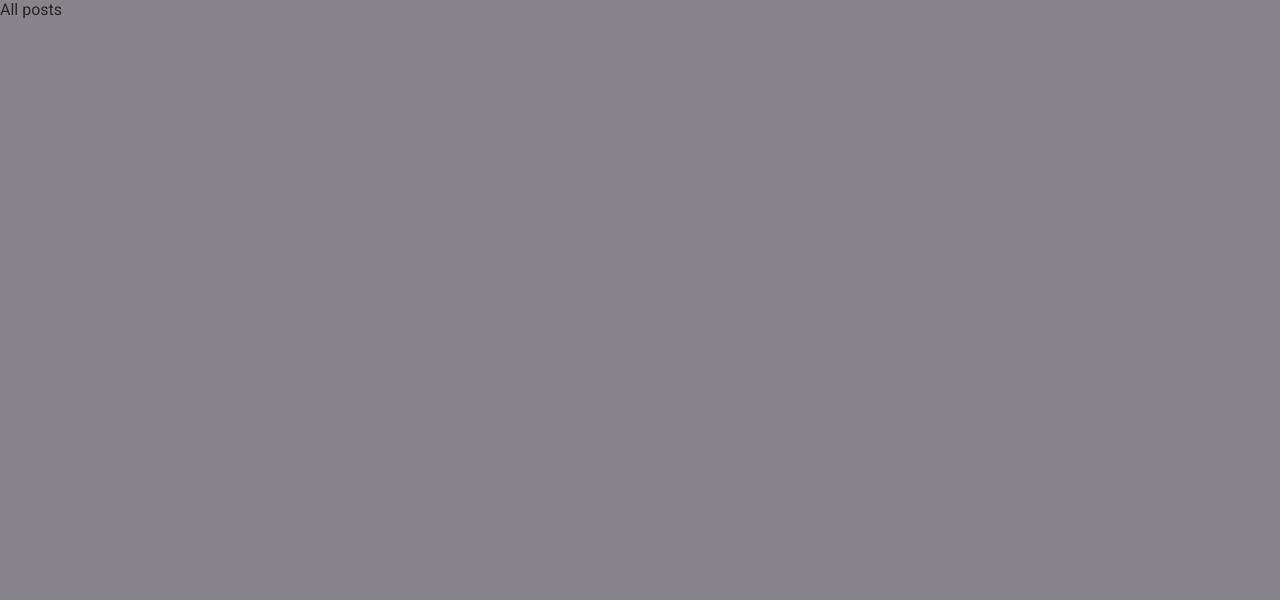
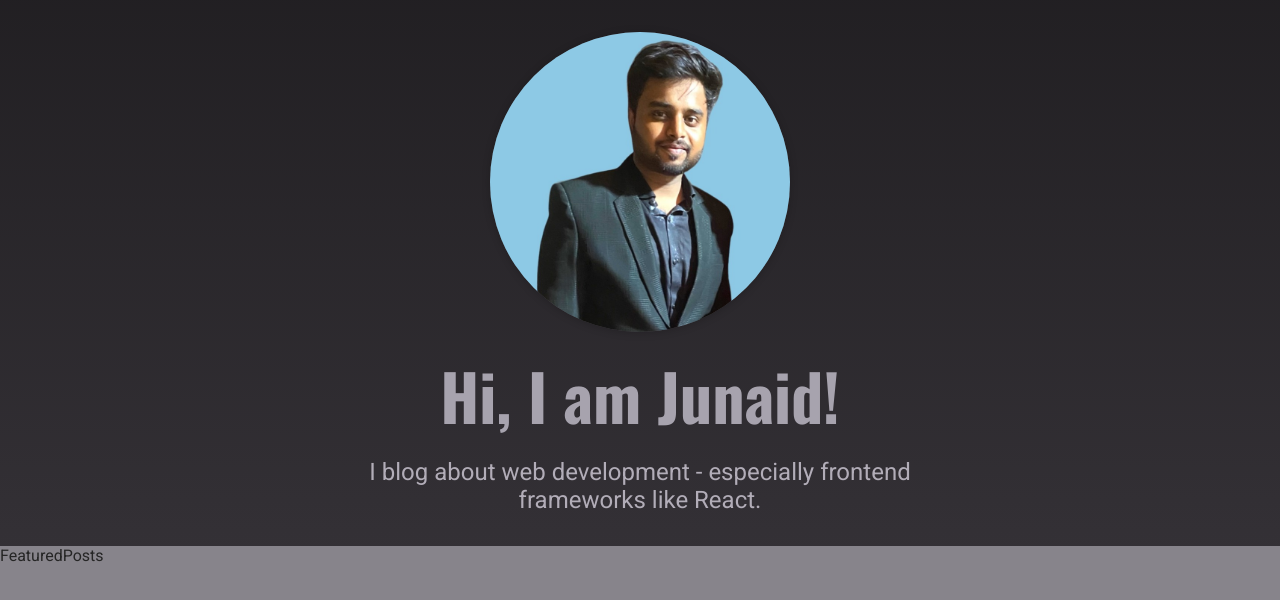
Before and after one commit to iamsjunaid/next_blogs, a Next.js app: page /posts in a window 1280 px wide. Shown: the top 600 px of the page. Built offline with nearby package versions, Linux system fonts and the light colour scheme.

Commit message:
Add Hero section

```diff
--- /dev/null
+++ b/components/home-page/featured-posts.js
@@ -0,0 +1,5 @@
+function FeaturedPosts() {
+  return <div>FeaturedPosts</div>;
+}
+
+export default FeaturedPosts;
--- /dev/null
+++ b/components/home-page/hero.js
@@ -0,0 +1,25 @@
+import Image from "next/image";
+
+import classes from "./hero.module.css";
+
+function Hero() {
+  return (
+    <section className={classes.hero}>
+      <div className={classes.image}>
+        <Image
+          src="/images/site/junaid.jpg"
+          alt="An image showing Junaid"
+          width={300}
+          height={300}
+        />
+      </div>
+      <h1>Hi, I am Junaid!</h1>
+      <p>
+        I blog about web development - especially frontend frameworks like
+        React.
+      </p>
+    </section>
+  );
+}
+
+export default Hero;
--- /dev/null
+++ b/components/home-page/hero.module.css
@@ -0,0 +1,40 @@
+.hero {
+  text-align: center;
+  background-image: linear-gradient(
+    to bottom,
+    var(--color-grey-900),
+    var(--color-grey-800)
+  );
+  padding: var(--size-8) 0;
+}
+
+.image {
+  width: 300px;
+  height: 300px;
+  box-shadow: 0 1px 8px rgba(0, 0, 0, 0.2);
+  border-radius: 50%;
+  overflow: hidden;
+  background-color: var(--color-grey-700);
+  margin: auto;
+}
+
+.image img {
+  object-fit: cover;
+  object-position: top;
+  width: 100%;
+  height: 100%;
+}
+
+.hero h1 {
+  font-size: var(--size-16);
+  margin: var(--size-4) 0;
+  color: var(--color-grey-300);
+}
+
+.hero p {
+  font-size: var(--size-6);
+  color: var(--color-grey-200);
+  width: 90%;
+  max-width: 40rem;
+  margin: auto;
+}
--- a/pages/posts/index.js
+++ b/pages/posts/index.js
@@ -1,5 +1,14 @@
+import { Fragment } from "react";
+import Hero from "../../components/home-page/hero";
+import FeaturedPosts from "../../components/home-page/featured-posts";
+
 function AllPostsPage() {
-  return <div>All posts</div>;
+  return (
+    <Fragment>
+      <Hero />
+      <FeaturedPosts />
+    </Fragment>
+  );
 }
 
 export default AllPostsPage;
```
Also changed, not shown: components/home-page/featured-posts.module.css (added, +17 -0 lines), public/images/site/junaid.jpg (added).
